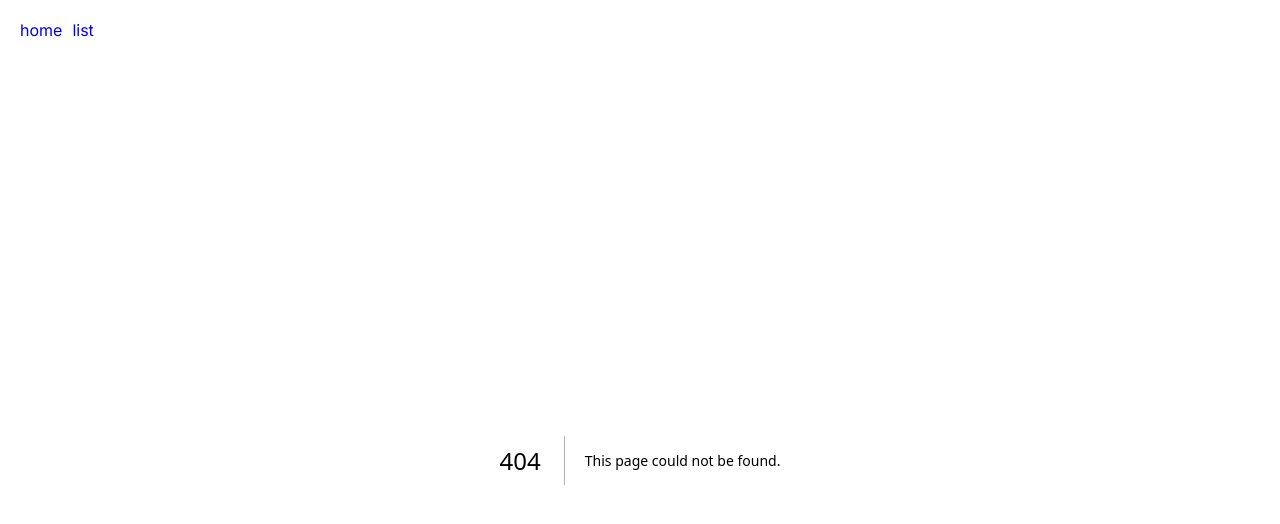
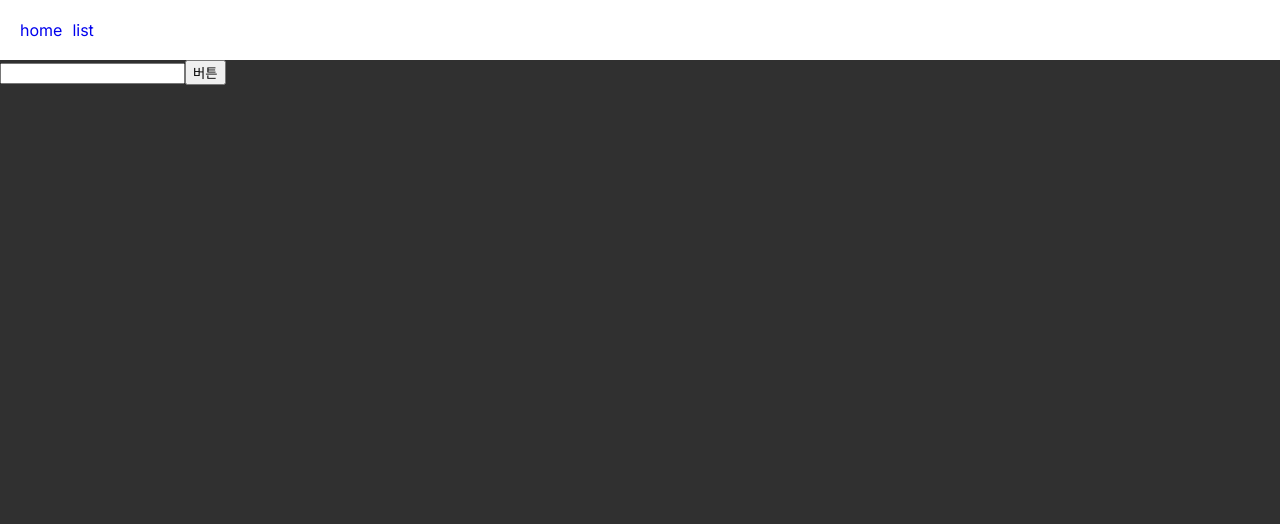
Before and after one commit to daxjective/apple_next, a Next.js app: page /write2 in a window 1280 px wide. Before the commit this address had no page. Shown: the top 524 px of the page. Built offline with nearby package versions, Linux system fonts and the light colour scheme.

Commit message:
Server actions

```diff
--- /dev/null
+++ b/app/write2/page.js
@@ -0,0 +1,16 @@
+export default async function write2() {
+  // Server API
+  async function handleSubmit(formData) {
+    "use server";
+    console.log(formData.get("title"));
+  }
+
+  return (
+    <div>
+      <form action={handleSubmit}>
+        <input name="title" />
+        <button type="submit">버튼</button>
+      </form>
+    </div>
+  );
+}
--- a/next.config.mjs
+++ b/next.config.mjs
@@ -2,7 +2,7 @@
 const nextConfig = {
     experimental: {
       appDir: true,
+      serverActions : true
     },
   }
-
 export default nextConfig;
--- a/package.json
+++ b/package.json
@@ -11,7 +11,7 @@
   "dependencies": {
     "react": "^18",
     "react-dom": "^18",
-    "next": "13.2.4"
+    "next": "13.4.0"
   },
   "devDependencies": {
     "postcss": "^8",
```
Also changed, not shown: 1 other file (tests, documents, lock files or other folders).
